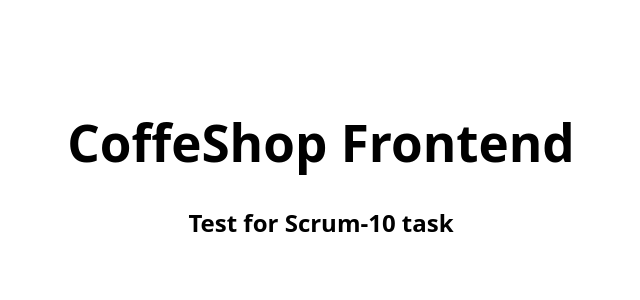
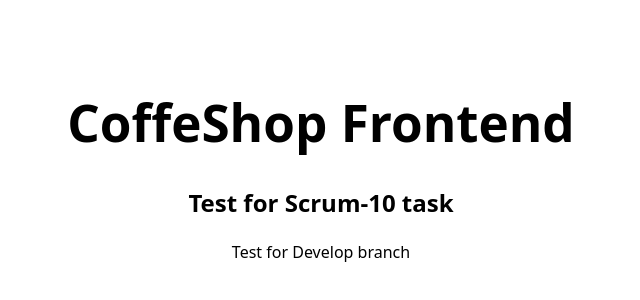
Before and after one commit to melnig/coffeShop-frontend, a React (Vite) app: page / in a window 1280 px wide. Shown: the part 230-530 px from the top of the page, without its empty margins (319-959 px from the left). Built offline with nearby package versions, Linux system fonts and the light colour scheme.

Commit message:
init: add develop brunch

```diff
--- a/src/App.jsx
+++ b/src/App.jsx
@@ -5,6 +5,7 @@ function App() {
     <>
       <h1>CoffeShop Frontend</h1>
       <h2>Test for Scrum-10 task</h2>
+      <p>Test for Develop branch</p>
     </>
   );
 }
```
